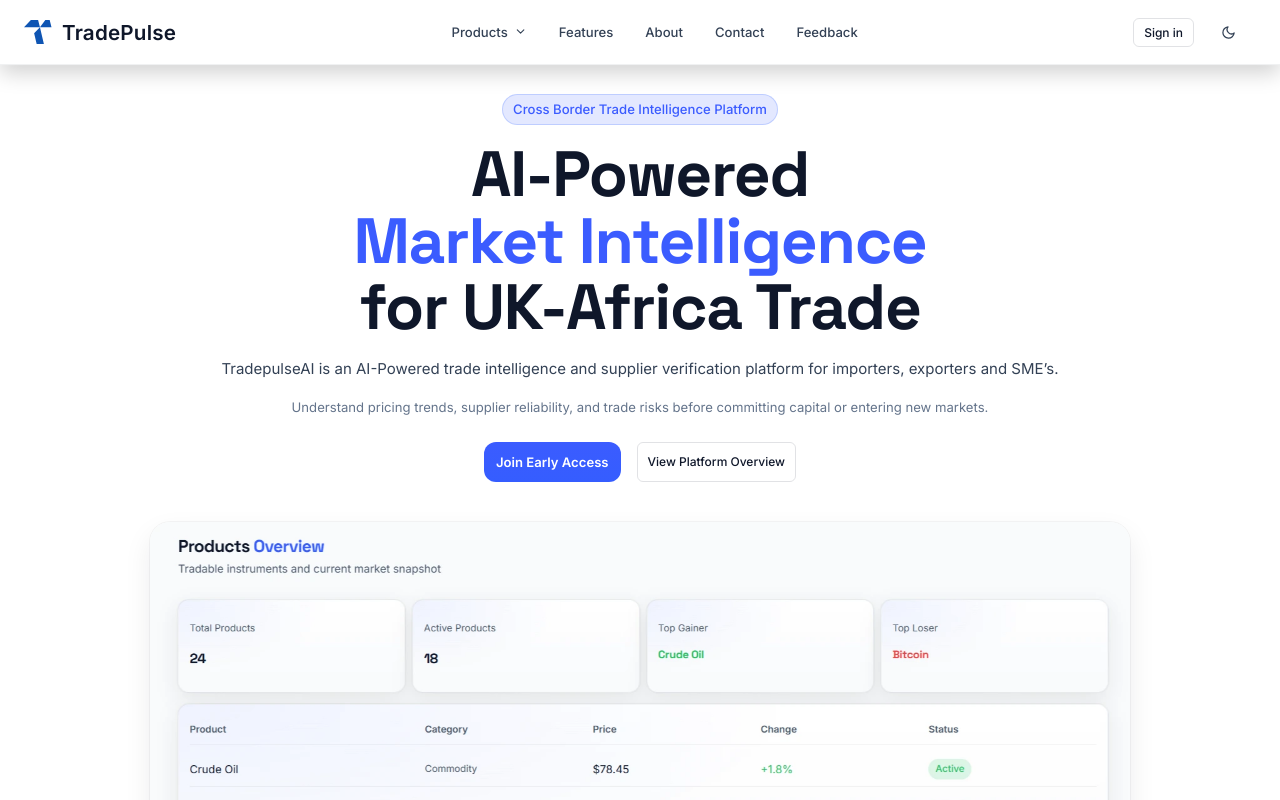
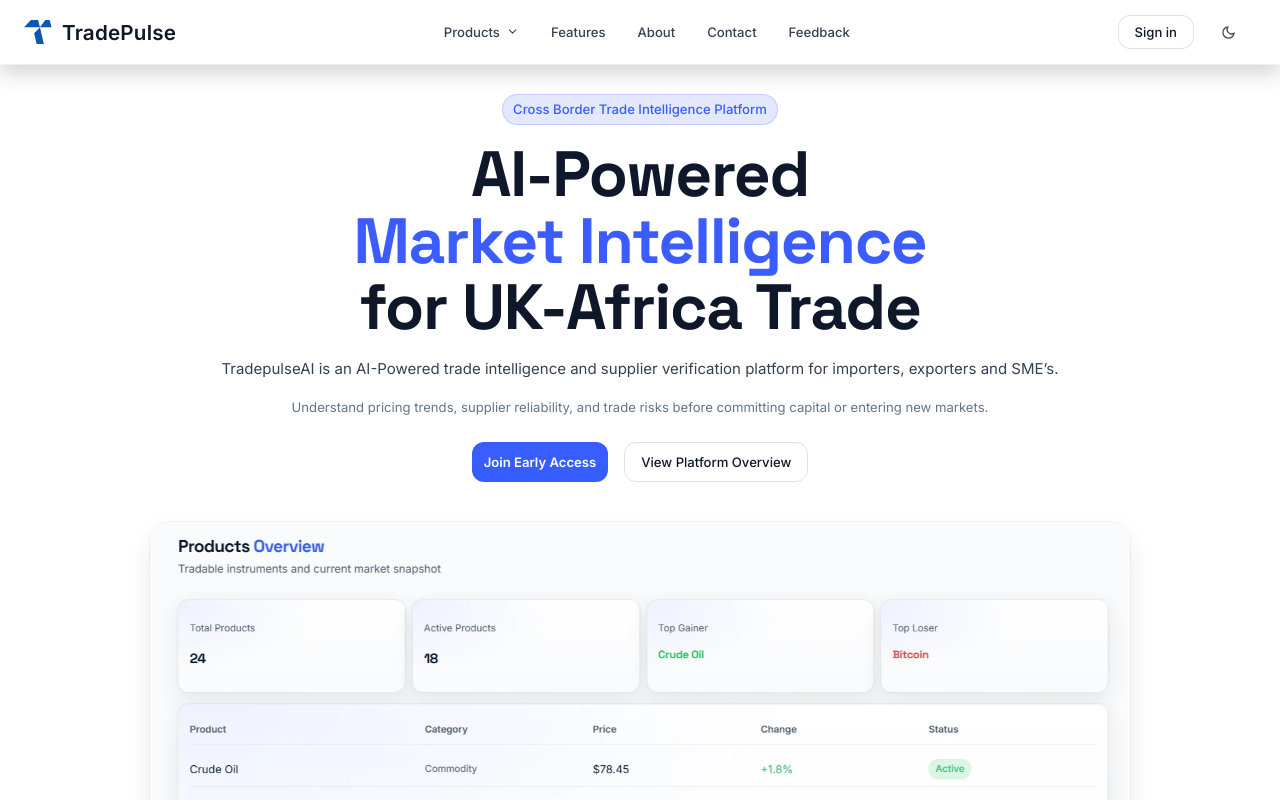
Before and after one commit to shabdasinha1/tradepulse, a React (Vite) app: page / in a window 1280 px wide. Shown: the top 800 px of the page. Built offline with nearby package versions, Linux system fonts and the light colour scheme; what currency-symbol-map would draw is missing.

Commit message:
updated code

```diff
--- a/src/styles/pages/scheduler.css
+++ b/src/styles/pages/scheduler.css
@@ -32,14 +32,6 @@
 /* ACTIONS */
 .tp-actions {
   gap: 8px;
-}
-
-/* BUTTONS */
-.tp-btn-secondary,
-.tp-btn-outline {
-  padding: 6px 10px;
-  font-size: 12px;
-  border-radius: 6px;
 }
 
 /* EMPTY */
```
